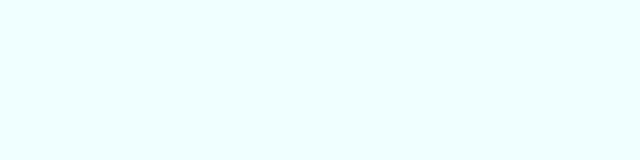
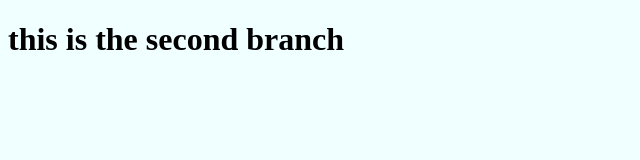
Before and after one commit to divine-ghost/git-practice, a plain HTML site: page index.html in a window 1280 px wide. Shown: the whole page, without its empty margins (0-640 px from the left). Drawn offline with Linux system fonts and the light colour scheme.

Commit message:
heading added for second branch

```diff
--- a/index.html
+++ b/index.html
@@ -8,6 +8,6 @@
     <script src="main.js" defer></script>
 </head>
 <body>
-
+    <h1>this is the second branch </h1>
 </body>
 </html>
```
